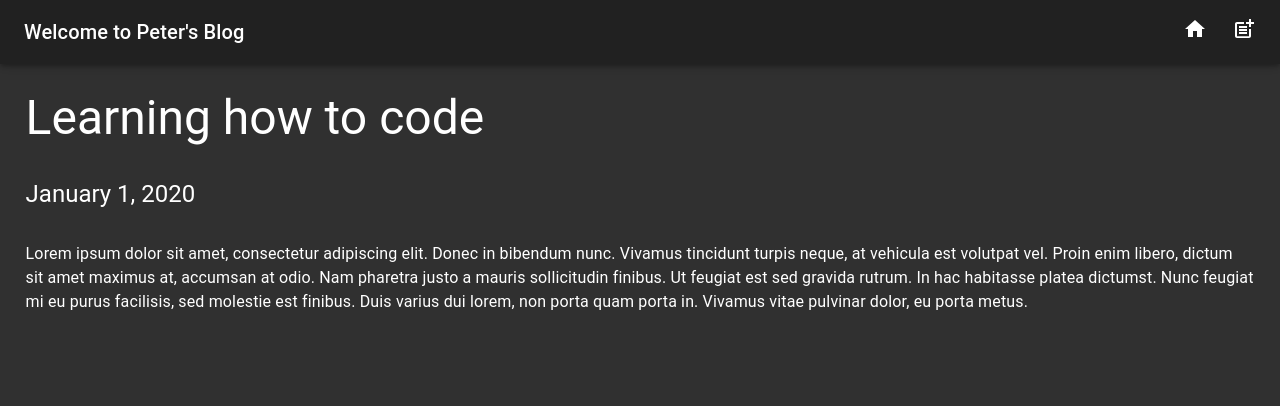
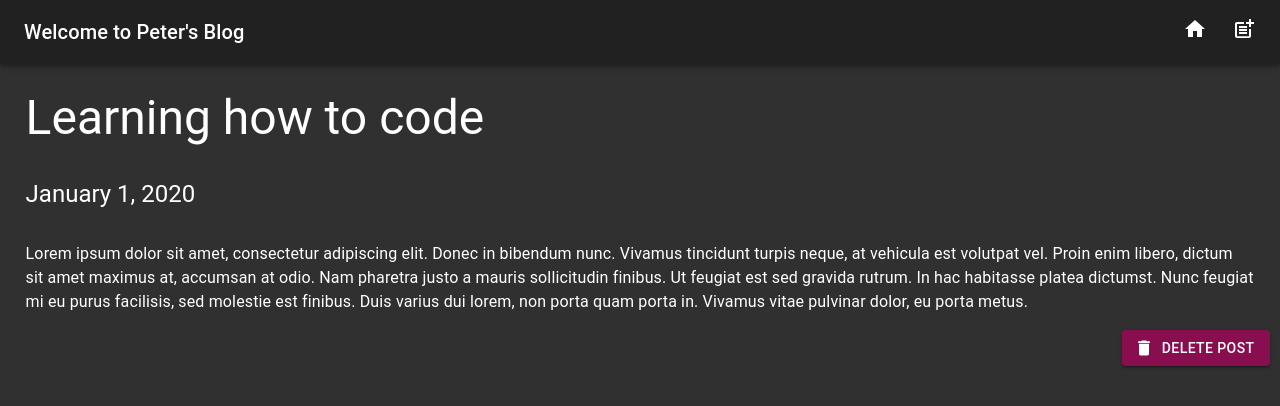
Before and after one commit to PetDios9/MERNBlog, a React (Create React App) app in the folder client/: page /blogs/1 in a window 1280 px wide. Shown: the top 406 px of the page. Built offline with nearby package versions, Linux system fonts and the light colour scheme; data requests are answered from the project's data file.

Commit message:
added delete request for blog details and delete button

```diff
--- a/client/src/Pages/BlogDetails.js
+++ b/client/src/Pages/BlogDetails.js
@@ -1,15 +1,27 @@
-import { Grid, Typography } from '@material-ui/core'
 import React from 'react'
 import { useParams } from 'react-router'
 import getData from '../utils/useGetData'
+import { Grid, Typography, Button } from '@material-ui/core'
+import DeleteIcon from '@material-ui/icons/Delete'
+import { useHistory } from "react-router"
 
 export default function BlogDetails() {
     const {id} = useParams()
+
     let blog = []
     blog = getData(`http://localhost:8000/blogs/${id}`)
 
+    const history = useHistory()
+
+    const handleDelete = () => {
+        fetch(`http://localhost:8000/blogs/${id}`, {
+            method: 'DELETE'
+        })
+        .then(history.push('/'))
+    }
+
     return (
-        <Grid container  spacing={4}>
+        <Grid container spacing={4}>
             <Grid item xs={12}>
                 <Typography variant='h3'>
                     {blog.title}
@@ -25,6 +37,18 @@ export default function BlogDetails() {
                     {blog.body}
                 </Typography>
             </Grid>
+            <Grid container direction="row-reverse">
+                <Grid item>
+                    <Button
+                        startIcon={<DeleteIcon />}
+                        variant="contained"
+                        color='secondary'
+                        onClick={handleDelete}
+                    >
+                        Delete Post
+                    </Button>
+                </Grid>
+            </Grid>
         </Grid>
     )
 }
--- a/client/src/Pages/Homepage.js
+++ b/client/src/Pages/Homepage.js
@@ -7,6 +7,7 @@ export default function Homepage() {
 
     let blogs = []
     blogs = getData('http://localhost:8000/blogs/')
+
 
     const renderedBlogs = blogs.map(blog =>
         <Grid item xs={3} key={blog.id}>
--- a/client/src/utils/useGetData.js
+++ b/client/src/utils/useGetData.js
@@ -1,7 +1,7 @@
 import { useState, useEffect } from 'react'
 
 const useGetData = (api) => {
-    const [blogs, setBlogs] = useState([])
+    const [data, setData] = useState([])
 
     useEffect(()=> {
         fetch(api)
@@ -11,10 +11,10 @@ const useGetData = (api) => {
                 }
                 return res.json()
             })
-            .then(data => setBlogs(data))
+            .then(data => setData(data))
             .catch(err => console.log(err))
     },[api])
-    return blogs
+    return data
 }
 
 export default useGetData
```
